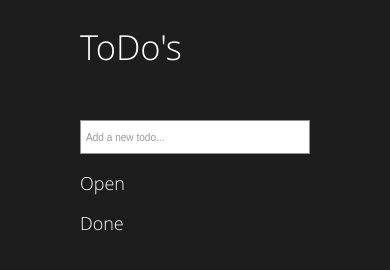
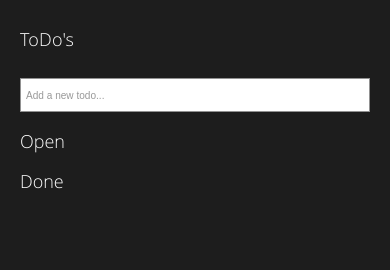
Before and after one commit to dwettstein/CordovaTest, a plain HTML site: page CordovaExampleApp/www/index.html in a window 390 px wide. Drawn offline with Linux system fonts and the light colour scheme.

Commit message:
Added container div for responsive design.

```diff
--- a/CordovaExampleApp/www/index.html
+++ b/CordovaExampleApp/www/index.html
@@ -20,9 +20,8 @@
 <html lang="en">
     <head>
         <meta charset="utf-8" />
-        <meta name="format-detection" content="telephone=no" />
         <!-- WARNING: for iOS 7, remove the width=device-width and height=device-height attributes. See https://issues.apache.org/jira/browse/CB-4323 -->
-        <meta name="viewport" content="user-scalable=no, initial-scale=1, maximum-scale=1, minimum-scale=1, width=device-width, height=device-height, target-densitydpi=device-dpi" />
+        <meta name="viewport" content="user-scalable=no, initial-scale=1, maximum-scale=1, width=device-width, height=device-height, target-densitydpi=device-dpi" />
         <meta name="msapplication-tap-highlight" content="no" />
 
         <!-- Metro UI CSS 2.0 -->
@@ -47,10 +46,9 @@
 
         <title>ToDo Application</title>
     </head>
-    <body class="metro" ng-app="ToDoApp" ng-controller="ToDoController"><!--ng-controller="TabController as panel">-->
+    <body class="metro" bgcolor="#1d1d1d" ng-app="ToDoApp" ng-controller="ToDoController"><!--ng-controller="TabController as panel">-->
         <!--<header class="bg-dark"><div class="fg-white">ToDo List</div></header>-->
-
-        <!--<div class="container">-->
+        <div class="container">
             <!--<div class="grid">
                 <div class="row">
                     <div class="span8 offset2">
@@ -73,8 +71,8 @@
                 <!--<div class="row">-->
                     <!--<div class="span8 offset2" ng-show="panel.isSelected(1)">-->
                     <!--<div ng-show="panel.isSelected(1)">-->
-                        <div class="tile-area tile-area-dark">
-                            <h1 class="tile-area-title fg-white">ToDo's</h1>
+                        <div class="tile-area tile-area-dark" style="padding:20px 10px 0px 10px;">
+                            <h2 class="tile-area-title fg-white" style="position:relative;left:0px;top:0px;padding:0px 0px 20px 0px">ToDo's</h2>
 
                             <div class="input-control text">
                                 <input type="text" placeholder="Add a new todo..." ng-text-change="addToDo()" ng-model="newToDoTitle" autofocus></input>
@@ -82,7 +80,7 @@
                             </div>
 
                             <div ng-controller="ModalController">
-                                <div class="tile-group three" style="margin:0px 80px 0px 0px;">
+                                <div class="tile-group two" style="margin:0px 80px 0px 0px;">
                                     <div class="tile-group-title">Open</div>
                                     <div ng-repeat="toDoItem in todos" ng-if="!toDoItem.done">
                                         <div class="tile bg-darkCobalt" ng-click="open(toDoItem)">
@@ -95,7 +93,7 @@
                                     </div>
                                 </div>
 
-                                <div class="tile-group three">
+                                <div class="tile-group two">
                                     <div class="tile-group-title">Done</div>
                                     <div ng-repeat="toDoItem in todos" ng-if="toDoItem.done">
                                         <div class="tile bg-darkCobalt" ng-click="open(toDoItem)">
@@ -186,7 +184,7 @@
                     </div>-->
                 <!--</div>-->
             <!--</div>-->
-        <!--</div>-->
+        </div>
         <script src="./js/index.js"></script>
         <script type="text/javascript">
             app.initialize();
```
Also changed, not shown: CordovaExampleApp/www/app/partials/todoDetailWindow.html (+1 -1 lines).
